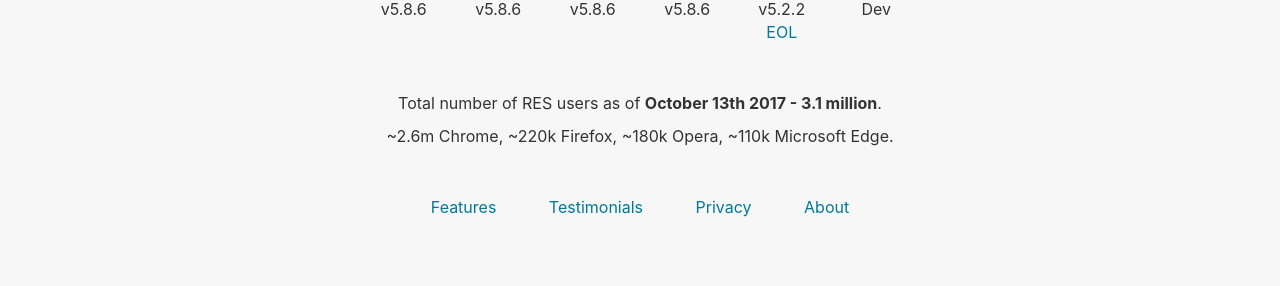
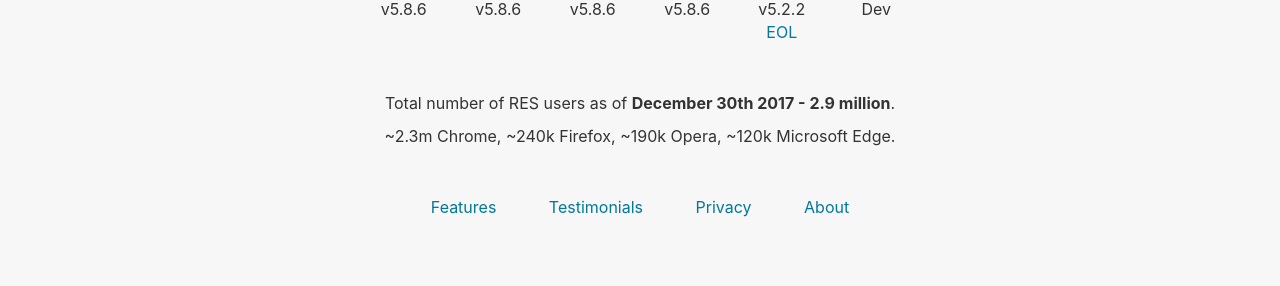
Before and after one commit to Reddit-Enhancement-Suite/Reddit-Enhancement-Suite.github.io, a Jekyll site: the page built from index.html, in a window 1280 px wide. Shown: the part 499-785 px from the top of the page. Built offline with Jekyll 4.4.1, drawn with Linux system fonts in a browser that asks for light colours.

Commit message:
User update - end of 2017

```diff
--- a/index.html
+++ b/index.html
@@ -49,8 +49,8 @@
         </div>
 
         <div class="small-ctas">
-            <p>Total number of RES users as of <b>October 13th 2017 - 3.1 million</b>.</p>
-            <p>~2.6m Chrome, ~220k Firefox, ~180k Opera, ~110k Microsoft Edge.</p>
+            <p>Total number of RES users as of <b>December 30th 2017 - 2.9 million</b>.</p>
+            <p>~2.3m Chrome, ~240k Firefox, ~190k Opera, ~120k Microsoft Edge.</p>
         </div>
 
         <div class="small-ctas">
```
